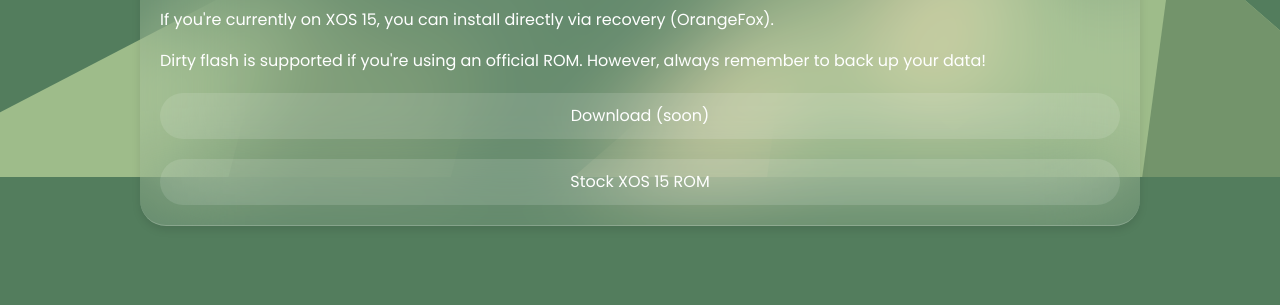
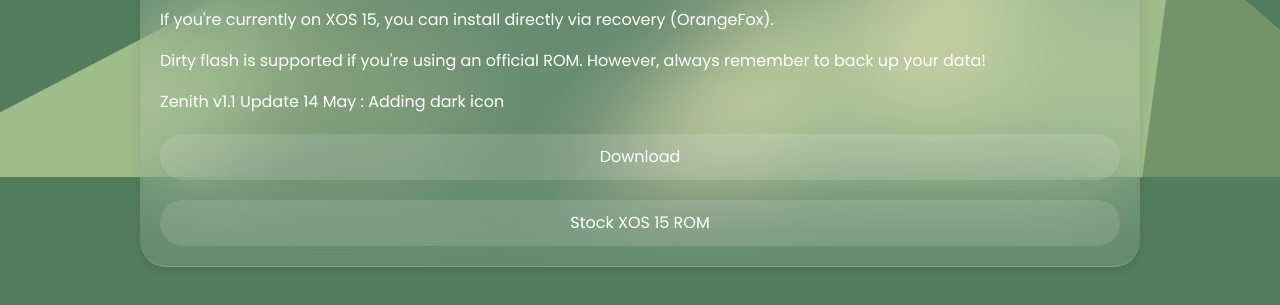
Before and after one commit to ahsanihlwn/rennsproject, a plain HTML site: page resources/download/x6853.html in a window 1280 px wide. Shown: the part 623-928 px from the top of the page. Before the commit the page ends 899 px from the top, so only its background shows below. Drawn offline with Linux system fonts and the light colour scheme.

Commit message:
Update x6853.html

```diff
--- a/resources/download/x6853.html
+++ b/resources/download/x6853.html
@@ -36,7 +36,9 @@
         <p>Do not flash from XOS 14!</p>
         <p>If you're currently on XOS 15, you can install directly via recovery (OrangeFox).</p>
         <p>Dirty flash is supported if you're using an official ROM. However, always remember to back up your data!</p>
-        <a href="">Download (soon)</a>
+        <p></p>
+        <p>Zenith v1.1 Update 14 May : Adding dark icon</p>
+        <a href="https://drive.google.com/file/d/1Yz001GhZ4Z8X8slkZOr7rypuLRRD1KKc/view?usp=sharing">Download</a>
         <a href="https://android.googleapis.com/packages/ota-api/package/b1fe0d3ff3abbce9e9ad1da5dfbc7fe50cec7066.zip">Stock XOS 15 ROM</a>
       </div>
   </section>
```
